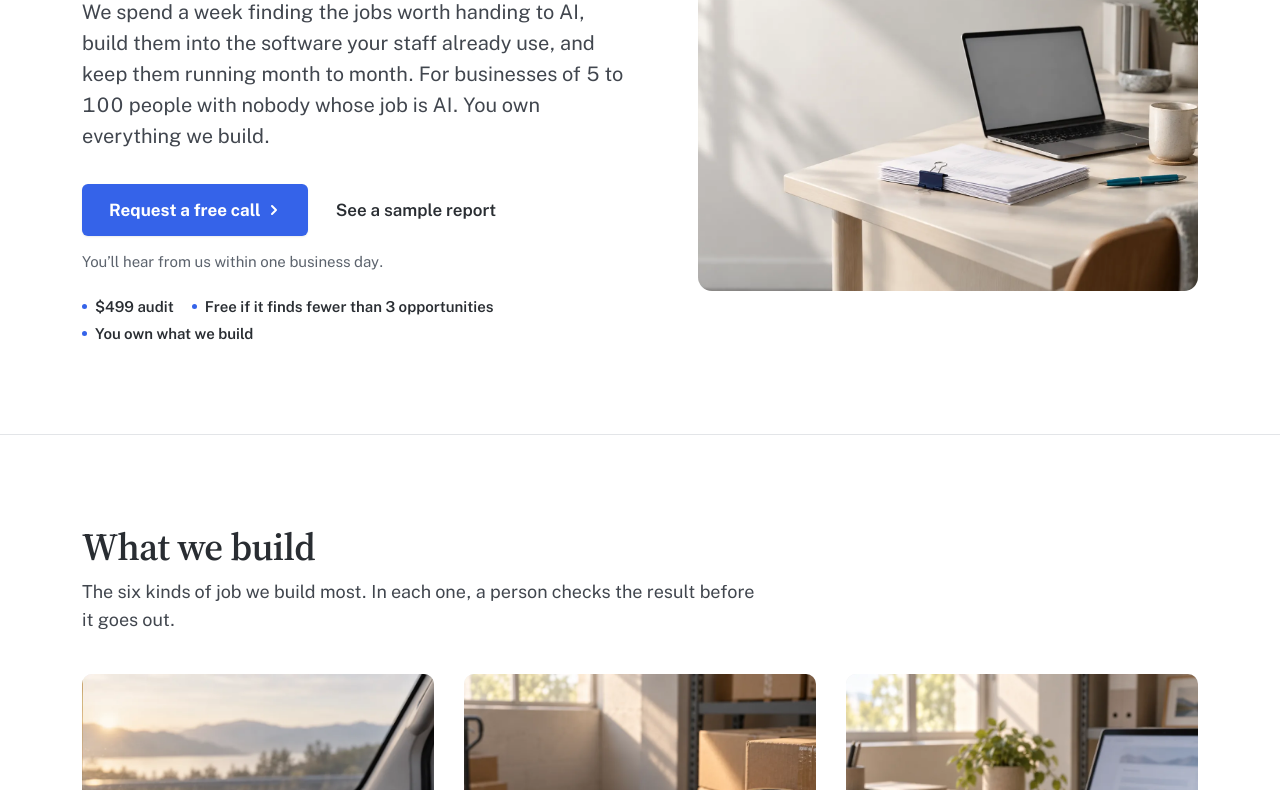
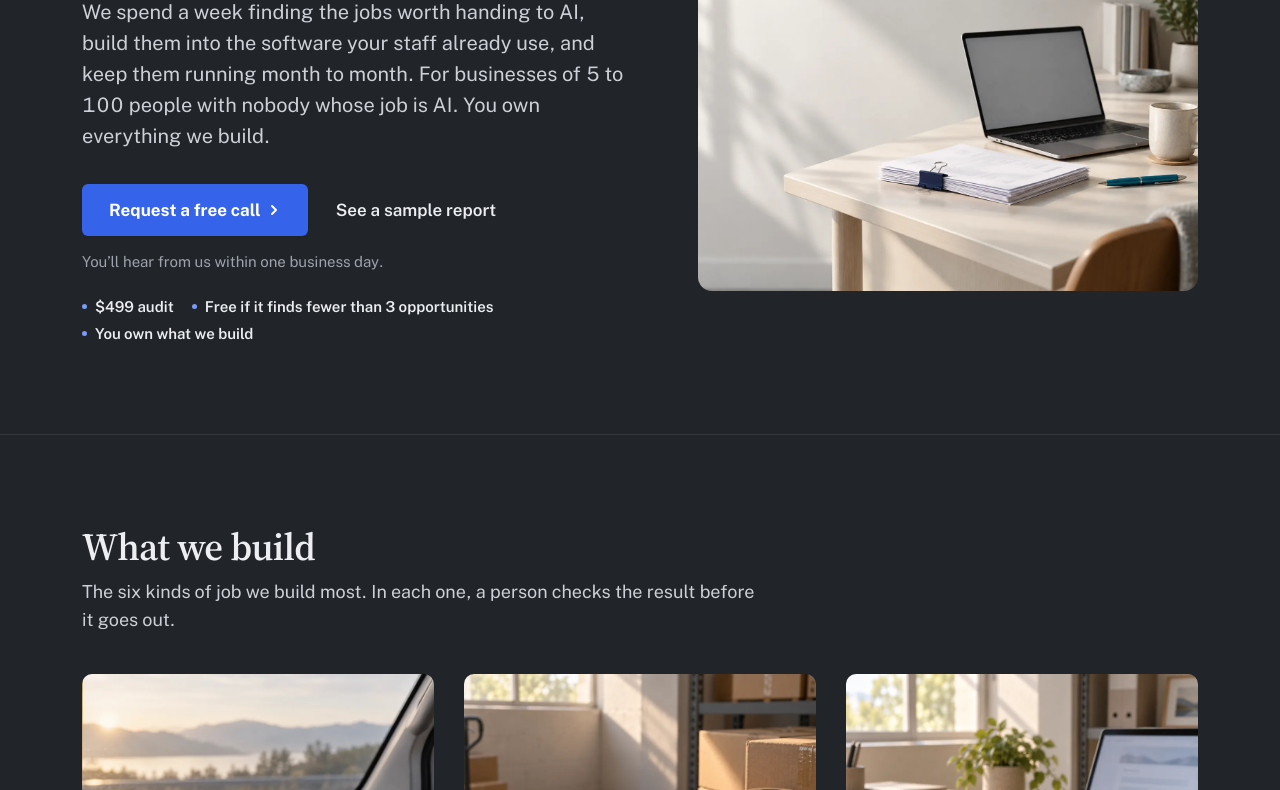
Before and after one commit to Seafinai/seafin, a website: page seafin-site/index.html in a window 1280 px wide. Shown: the part 291-1081 px from the top of the page. Drawn offline with Linux system fonts and the dark colour scheme.

Commit message:
Keep dark mode; the framed hero photo now follows the page theme
Co-Authored-By: Claude Opus 5.5 (1M context) <noreply@anthropic.com>

```diff
--- a/seafin-site/home.css
+++ b/seafin-site/home.css
@@ -39,6 +39,20 @@
   --line-strong: #cdd0d5;
   --danger: #b50909;
   color-scheme: light;
+}
+
+/* Dark mode runs on the logo's charcoal. Links and markers use a lighter cobalt
+   (5.8:1 on --paper); the logo's own cobalt stays as drawn. */
+@media (prefers-color-scheme: dark) {
+  :root {
+    --ink-900: #eceef1; --ink-700: #cdd1d7; --ink-500: #9da3ac;
+    --line: #33373e; --line-soft: #2a2d33; --line-strong: #474c55; --danger: #ff8a80;
+    --bg: #1a1c20; --paper: #212429; --paper-2: #1d2024;
+    --accent: #7c9bf5; --accent-deep: #a9bef8; --accent-soft: #5a7be0; --accent-tint: #26304a;
+    --shadow-2: 0 4px 14px rgba(0, 0, 0, 0.4);
+    --shadow-3: 0 18px 40px rgba(0, 0, 0, 0.5);
+    color-scheme: dark;
+  }
 }
 
 *, *::before, *::after { box-sizing: border-box; }
@@ -264,6 +278,9 @@ h1, h2, h3 { margin: 0; color: var(--ink-900); }
 .news-more { display: inline-block; margin-top: 24px; font-weight: 600; color: var(--dark-link); }
 .news-more:hover { color: #ffffff; }
 
+/* on the charcoal dark theme the section goes darker than the page, not lighter */
+@media (prefers-color-scheme: dark) { .dark { --surface: #111316; } }
+
 /* working with us: three promises, then who leads the work */
 .promises { display: grid; grid-template-columns: repeat(3, minmax(0, 1fr)); gap: 0 clamp(20px, 3vw, 40px); margin: clamp(24px, 3vw, 40px) 0 0; padding: 0; list-style: none; }
 .promises li { padding: 20px 0 4px; border-top: 1px solid var(--line); }
--- a/seafin-site/index.html
+++ b/seafin-site/index.html
@@ -9,7 +9,7 @@
 <meta property="og:description" content="Strategy audits, custom builds and managed AI, on Claude, OpenAI or your own servers. You own what we build for you.">
 <meta property="og:type" content="website">
 <meta name="theme-color" content="#292d32">
-<meta name="color-scheme" content="light">
+<meta name="color-scheme" content="light dark">
 <link rel="icon" href="assets/brand/favicon.svg" type="image/svg+xml">
 <link rel="apple-touch-icon" href="assets/brand/apple-touch-icon.png">
 <link rel="preload" href="fonts/public-sans.woff2" as="font" type="font/woff2" crossorigin>
```
Also changed, not shown: seafin-site/about.html (+1 -1 lines), seafin-site/ai-consulting-san-diego.html (+1 -1 lines), seafin-site/claude-chatgpt-setup.html (+1 -1 lines), seafin-site/guide-ai-audit.html (+1 -1 lines), seafin-site/guide-ai-data.html (+1 -1 lines), seafin-site/guide-automating-2026.html (+1 -1 lines), seafin-site/guide-consultant-vs-hire-vs-diy.html (+1 -1 lines), seafin-site/guide-hipaa-ai.html (+1 -1 lines), seafin-site/guide-off-the-shelf-vs-custom.html (+1 -1 lines), seafin-site/how-we-work.html (+1 -1 lines), seafin-site/pricing.html (+1 -1 lines), seafin-site/privacy.html (+1 -1 lines), seafin-site/sample-audit.html (+1 -1 lines), seafin-site/terms.html (+1 -1 lines), 1 more files.
